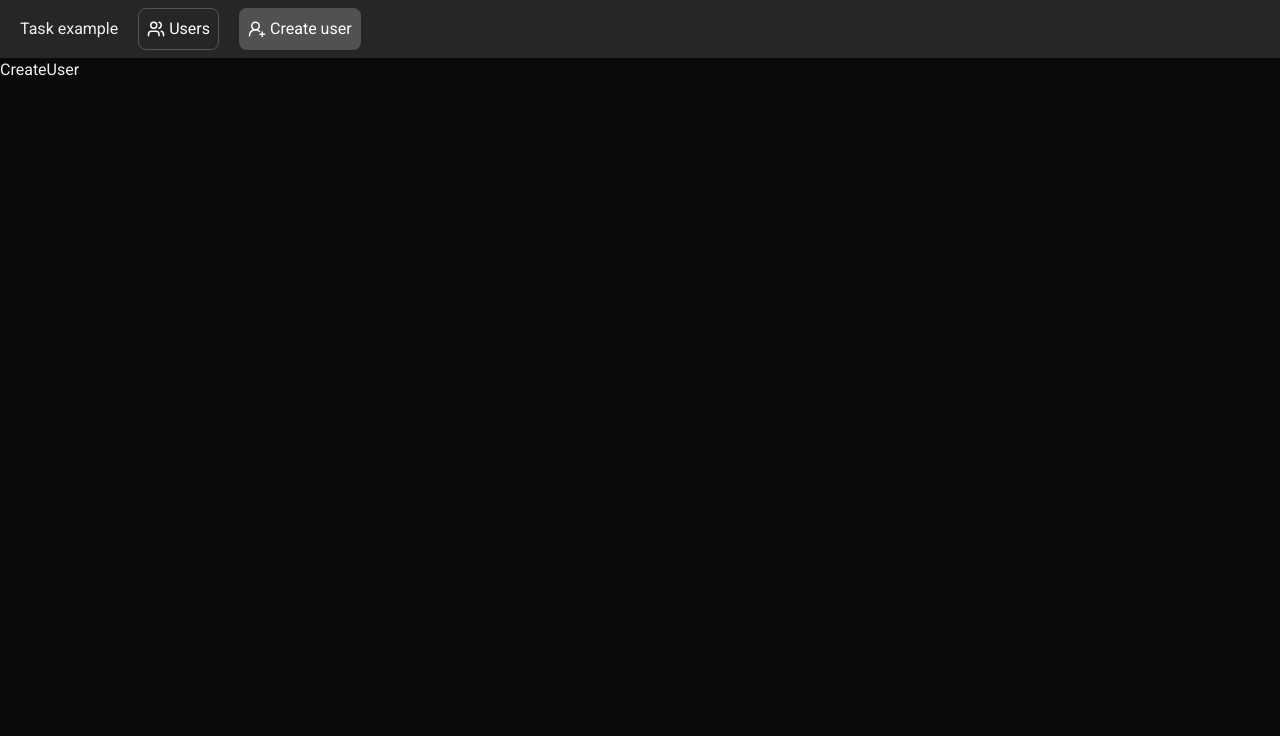
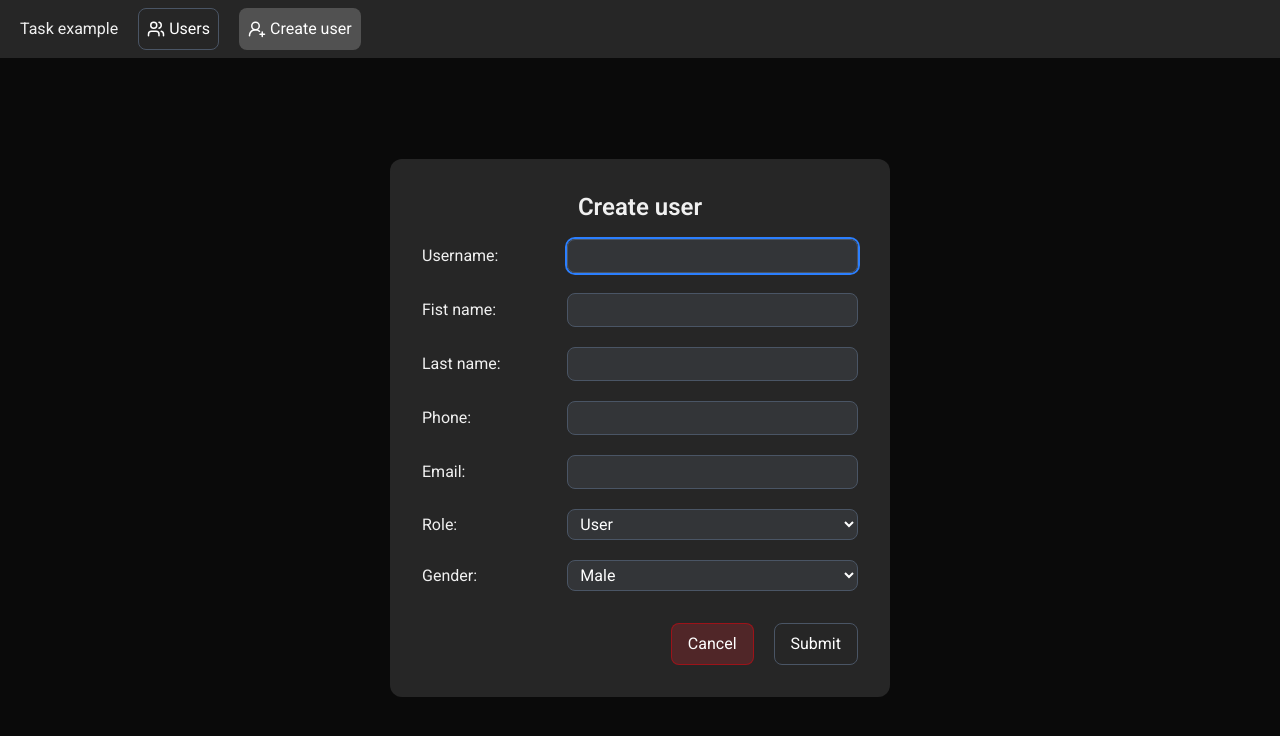
Before and after one commit to akmalshakirov/task, a React (Vite) app: page /create in a window 1280 px wide. Shown: the top 736 px of the page. Built offline with nearby package versions, Linux system fonts and the light colour scheme.

Commit message:
CreateUser added

```diff
--- a/src/App.tsx
+++ b/src/App.tsx
@@ -1,9 +1,9 @@
 import { lazy, Suspense } from "react";
+import { Toaster } from "react-hot-toast";
 import { Route, Routes } from "react-router-dom";
 import Loader from "./components/loader";
 import CreateUser from "./pages/createUser";
 import EditUser from "./pages/userEdit";
-import { Toaster } from "react-hot-toast";
 const Layout = lazy(() => import("./layout/index"));
 const Users = lazy(() => import("./pages/users"));
 
--- a/src/data/index.tsx
+++ b/src/data/index.tsx
@@ -50,3 +50,11 @@ export const TableColumns = [
         header: "Role",
     },
 ];
+
+export const DefaultUserData = [
+    { key: "username", label: "Username" },
+    { key: "firstName", label: "Fist name" },
+    { key: "lastName", label: "Last name" },
+    { key: "phone", label: "Phone" },
+    { key: "email", label: "Email" },
+];
--- a/src/pages/createUser.tsx
+++ b/src/pages/createUser.tsx
@@ -1,5 +1,157 @@
+import axios from "axios";
+import { useState, type FormEvent } from "react";
+import toast from "react-hot-toast";
+import { useNavigate } from "react-router-dom";
+import { DefaultUserData } from "../data";
+import type { UserType } from "../types/userType";
+
 const CreateUser = () => {
-    return <>CreateUser</>;
+    const [newUserData, setNewUserData] = useState<Partial<UserType>>({
+        username: "",
+        firstName: "",
+        lastName: "",
+        email: "",
+        gender: "",
+        phone: "",
+        role: "",
+    });
+    const [status, setStatus] = useState<"created" | "pending" | "default">(
+        "default"
+    );
+    const navigate = useNavigate();
+
+    const handleSubmit = async () => {
+        try {
+            setStatus("pending");
+            await axios.post(`https://dummyjson.com/users/add`, newUserData);
+            navigate("/");
+        } catch (error) {
+            toast.error("Something went wrong!");
+            console.log(error);
+        } finally {
+            setStatus("created");
+        }
+    };
+
+    const submit = (e: FormEvent<HTMLFormElement>) => {
+        e.preventDefault();
+
+        toast.promise(
+            handleSubmit,
+            {
+                loading: "Sending...",
+                error: "Failed to create user!",
+                success: "User created successfully",
+            },
+            {
+                style: {
+                    borderRadius: "10px",
+                    background: "#333",
+                    color: "#fff",
+                },
+                duration: 4444,
+            }
+        );
+    };
+
+    return (
+        <div className='flex items-center justify-center min-h-[calc(100vh-60px)] py-10'>
+            <form
+                className='bg-primary p-4 sm:p-6 md:p-8 rounded-xl flex flex-col space-y-1 sm:space-y-5 sm:max-w-[500px] sm:w-full'
+                onSubmit={submit}>
+                <h2 className='text-lg font-semibold sm:text-2xl text-center mb-4'>
+                    Create user
+                </h2>
+                {DefaultUserData.map((data, index) => (
+                    <label
+                        className='flex flex-col sm:flex-row gap-1 sm:gap-3 sm:items-center'
+                        key={data.key}>
+                        {data.label}:{" "}
+                        <input
+                            title={`Enter a ${data.label}`}
+                            aria-label={`Enter a ${data.label}`}
+                            type={
+                                data.key === "email"
+                                    ? "email"
+                                    : data.key === "phone"
+                                    ? "tel"
+                                    : "text"
+                            }
+                            required
+                            value={newUserData[data.key]}
+                            onChange={(e) =>
+                                setNewUserData((prev) => ({
+                                    ...prev,
+                                    [data.key]: e.target.value,
+                                }))
+                            }
+                            name={data.key}
+                            autoComplete='off'
+                            className='border-gray-600 border rounded-lg px-2 py-1 outline-none focus:ring-2 focus:ring-blue-500 text-white bg-gray-500/20 transition ml-auto sm:w-2/3'
+                            autoFocus={index === 0}
+                        />
+                    </label>
+                ))}
+                <label className='flex flex-col sm:flex-row gap-1 sm:gap-3 sm:items-center'>
+                    Role:{" "}
+                    <select
+                        name='role'
+                        value={newUserData.role}
+                        onChange={(e) =>
+                            setNewUserData((prev) => ({
+                                ...prev,
+                                role: e.target.value,
+                            }))
+                        }
+                        className='border-gray-600 border rounded-lg px-2 py-1 outline-none focus:ring-2 focus:ring-blue-500 text-white open:text-black open:bg-gray-200 bg-gray-500/20 ml-auto w-full sm:w-2/3'
+                        required
+                        title='Select role for new user'
+                        aria-label='Select role for new user'>
+                        <option value='user'>User</option>
+                        <option value='admin'>Admin</option>
+                        <option value='moderator'>Moderator</option>
+                    </select>
+                </label>
+                <label className='flex flex-col sm:flex-row gap-1 sm:gap-3 sm:items-center'>
+                    Gender:{" "}
+                    <select
+                        name='gender'
+                        value={newUserData.gender}
+                        onChange={(e) =>
+                            setNewUserData((prev) => ({
+                                ...prev,
+                                gender: e.target.value,
+                            }))
+                        }
+                        className='border-gray-600 border rounded-lg px-2 py-1 outline-none focus:ring-2 focus:ring-blue-500 text-white open:text-black open:bg-gray-200 bg-gray-500/20 ml-auto w-full sm:w-2/3'
+                        required
+                        title='Select gender for new user'
+                        aria-label='Select gender for new user'>
+                        <option value='male'>Male</option>
+                        <option value='female'>Female</option>
+                    </select>
+                </label>
+                <div className='flex items-center justify-end gap-5'>
+                    {status !== "pending" && (
+                        <button
+                            type='reset'
+                            onClick={() => navigate("/")}
+                            className='border-red-600/50 border rounded-lg px-2 py-1 sm:px-4 sm:py-2 outline-none focus:ring-2 focus:ring-red-500/70 text-white bg-red-500/20 cursor-pointer transition hover:bg-red-500/40 mt-3'
+                            title='Submit the form'
+                            aria-label='Submit the form'>
+                            Cancel
+                        </button>
+                    )}
+                    <button
+                        className='border-gray-600 border rounded-lg px-2 py-1 sm:px-4 sm:py-2 outline-none focus:ring-2 focus:ring-blue-500 text-white bg-primary cursor-pointer transition hover:bg-gray-500/40 mt-3'
+                        title='Cancel and reset the form'
+                        aria-label='Cancel and reset the form'>
+                        {status === "pending" ? "Sending..." : "Submit"}
+                    </button>
+                </div>
+            </form>
+        </div>
+    );
 };
 
 export default CreateUser;
--- a/src/pages/users.tsx
+++ b/src/pages/users.tsx
@@ -24,6 +24,7 @@ const Users = () => {
 
             setData(data.users);
         } catch (error) {
+            toast.error("Something went wrong!");
             console.log(error);
         } finally {
             setLoading(false);
@@ -42,6 +43,7 @@ const Users = () => {
 
             return data;
         } catch (error) {
+            toast.error("Something went wrong!");
             console.log(error);
         }
     };
@@ -85,6 +87,7 @@ const Users = () => {
             setData(data.users);
             console.log(data.users);
         } catch (error) {
+            toast.error("Something went wrong!");
             console.log(error);
         }
     };
@@ -97,11 +100,13 @@ const Users = () => {
                     ...(e.target.value == "desc" || e.target.value == "asc"
                         ? { order: e.target.value }
                         : { sortBy: e.target.value }),
+                    limit: limit,
                 },
             });
 
             setData(data.users);
         } catch (error) {
+            toast.error("Something went wrong!");
             console.log(error);
         }
     };
```
